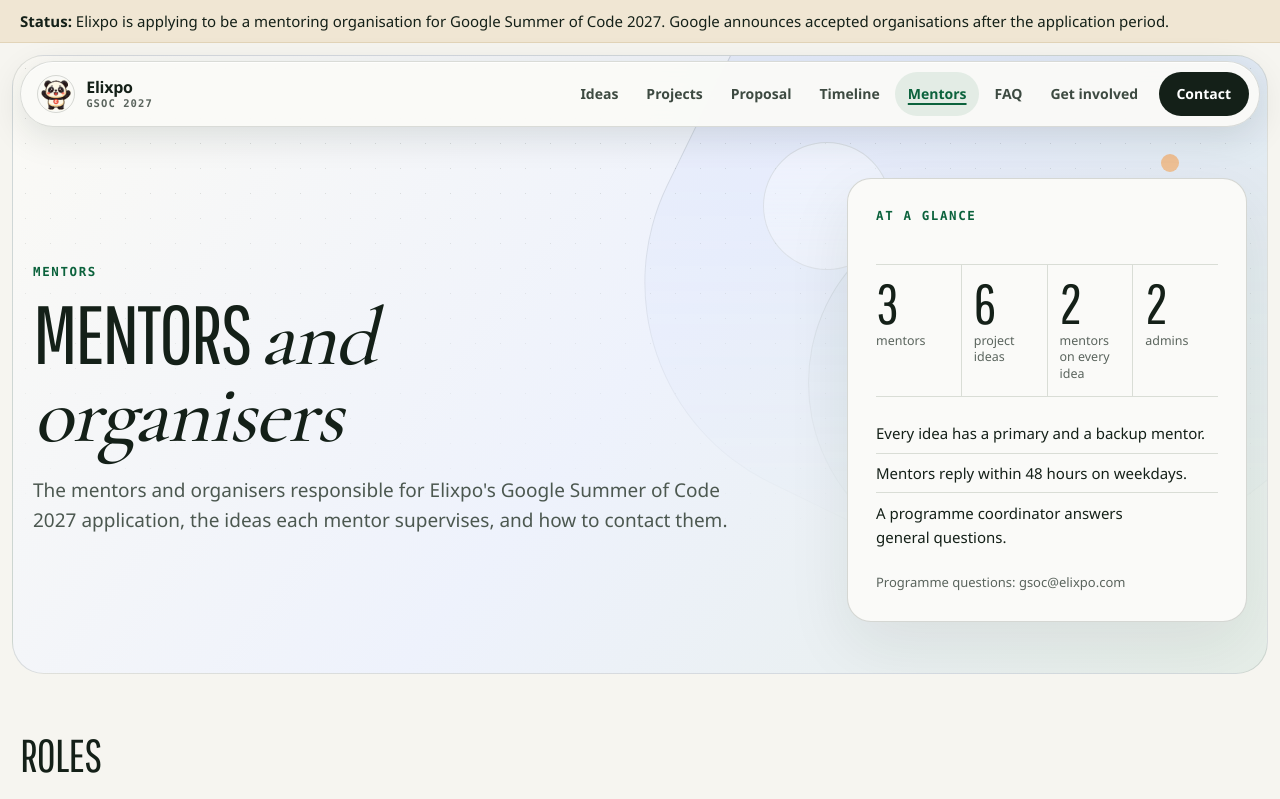
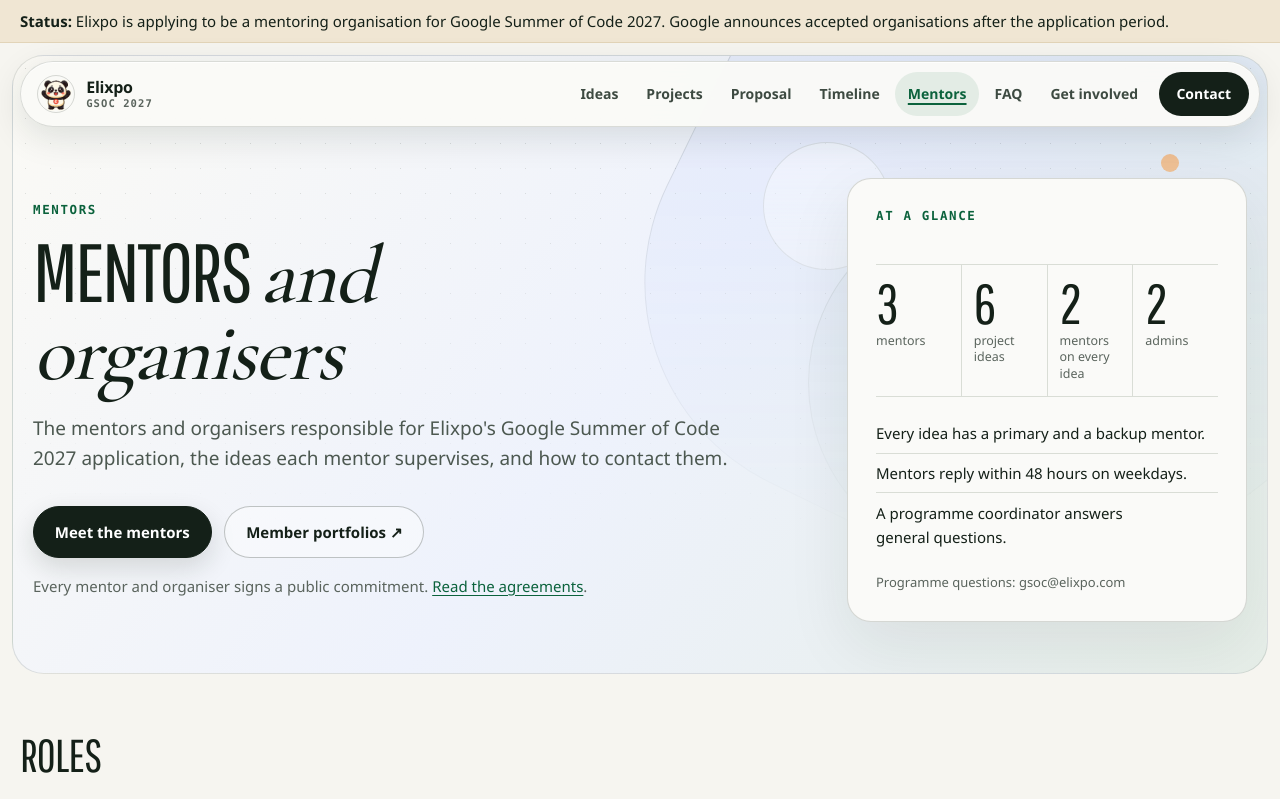
Before and after one commit to elixpo/gsoc, a Next.js app: page /mentors in a window 1280 px wide. Shown: the top 799 px of the page. Built offline with nearby package versions, Linux system fonts and the light colour scheme; a web font is replaced by a local one.

Commit message:
feat(mentors): add Meet the mentors and Member portfolios actions with a link to the agreements

```diff
--- a/src/app/globals.css
+++ b/src/app/globals.css
@@ -102,6 +102,8 @@
 .actions a { min-height:48px; display:inline-flex; align-items:center; justify-content:center; padding:.8rem 1.3rem; border:1px solid rgba(20,32,24,.25); border-radius:999px; background:rgba(255,255,255,.4); font-size:.9375rem; font-weight:700; transition:transform .2s ease,background .2s ease; }
 .actions a:first-child { border-color:var(--ink); background:var(--ink); color:var(--white); box-shadow:0 10px 26px rgba(20,32,24,.14); }
 .actions a:hover { transform:translateY(-2px); }
+.hero-subnote { margin:var(--space-2) 0 0; color:var(--muted); font-size:var(--text-sm); }
+.hero-subnote a { color:var(--leaf); text-decoration:underline; text-underline-offset:.2em; }
 .actions a:first-child:hover { background:var(--leaf); border-color:var(--leaf); }
 
 /* Page hero: one column, title then lead */
--- a/src/app/mentors/page.tsx
+++ b/src/app/mentors/page.tsx
@@ -49,7 +49,17 @@
   return (
     <>
       <JsonLd data={breadcrumbJsonLd([{ name: page.title, path: "/mentors/" }])} />
-      <PageHero eyebrow="Mentors" headingHtml={page.headingHtml} lead={page.lead} aside={<MentorsSummary />} />
+      <PageHero eyebrow="Mentors" headingHtml={page.headingHtml} lead={page.lead} aside={<MentorsSummary />}>
+        <div className="actions">
+          <a href="#people-list">Meet the mentors</a>
+          <a href="https://me.elixpo.com/" rel="noopener">
+            Member portfolios{"\u00a0"}<span aria-hidden="true">↗</span>
+          </a>
+        </div>
+        <p className="hero-subnote">
+          Every mentor and organiser signs a public commitment. <Link href="/agreements/">Read the agreements</Link>.
+        </p>
+      </PageHero>
       <section className="content roles-overview" aria-labelledby="roles">
         <Prose html={page.html} />
       </section>
```
